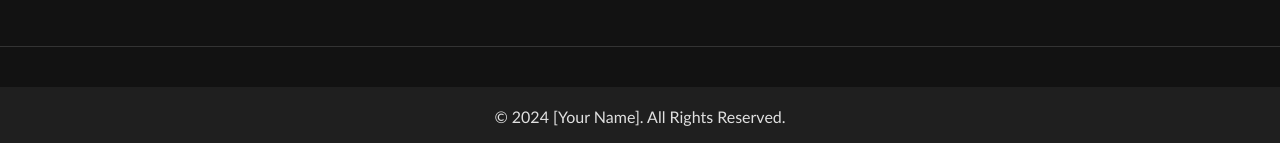
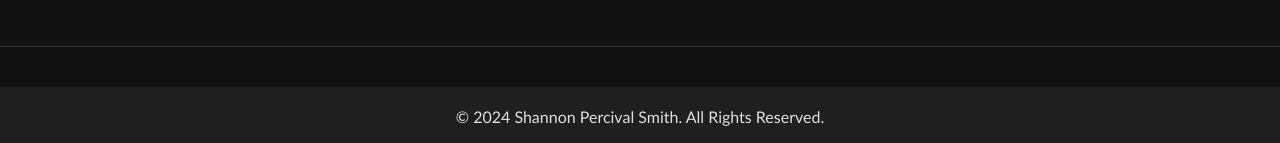
Before and after one commit to shannonlps/Portfolio, a Jekyll site: the page projects.html, which Jekyll copies as it is, in a window 1280 px wide. Shown: the part 926-1069 px from the top of the page. Built offline with Jekyll 4.4.1, drawn with Linux system fonts in a browser that asks for light colours.

Commit message:
Update projects.html

```diff
--- a/projects.html
+++ b/projects.html
@@ -43,7 +43,7 @@
     </section>
 
     <footer>
-        <p>&copy; 2024 [Your Name]. All Rights Reserved.</p>
+        <p>&copy; 2024 Shannon Percival Smith. All Rights Reserved.</p>
     </footer>
 
 </body>
```
